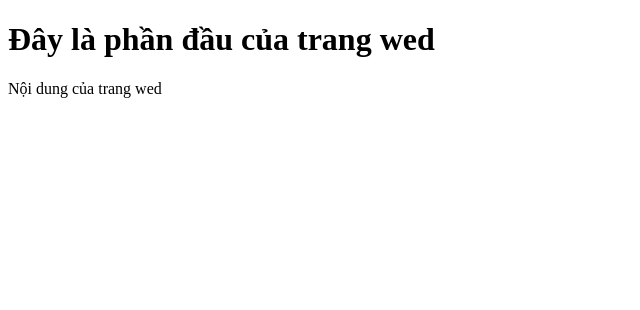
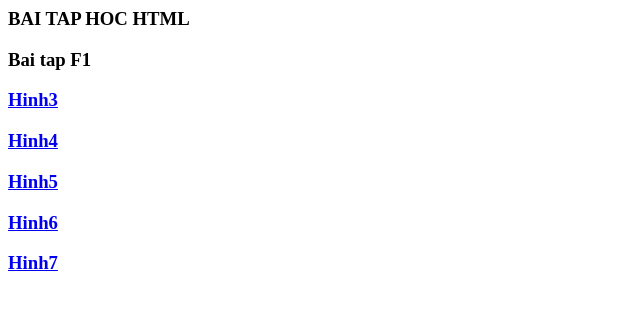
Before and after one commit to khanhly-24/khanhly-24-github.io, a plain HTML site: page index.html in a window 1280 px wide. Shown: the whole page, without its empty margins (0-640 px from the left). Drawn offline with Linux system fonts and the light colour scheme.

Commit message:
Update index.html

```diff
--- a/index.html
+++ b/index.html
@@ -1,11 +1,15 @@
-<!DOCTYPE html>
 <html>
-  <head>
+    <head>
     <meta charset="utf-8">
-    <title> Tiêu đề của trang wed</title>
-  </head>
-  <body>
-    <h1>Đây là phần đầu của trang wed</h1>
-    <p>Nội dung của trang wed</p>
-  </body>
+    <title>Lop 12A4 hoc wed</title>
+    </head>
+    <body>
+        <h3>BAI TAP HOC HTML</h3>
+        <h3>Bai tap F1</h3>
+        <h3><a href="hinh3.html">Hinh3</a></h3>
+        <h3><a href="hinh4.html">Hinh4</a></h3>
+        <h3><a href="hinh5.html">Hinh5</a></h3>
+        <h3><a href="hinh6.html">Hinh6</a></h3>
+        <h3><a href="hinh7.html">Hinh7</a></h3>
+    </body>
 </html>
```
